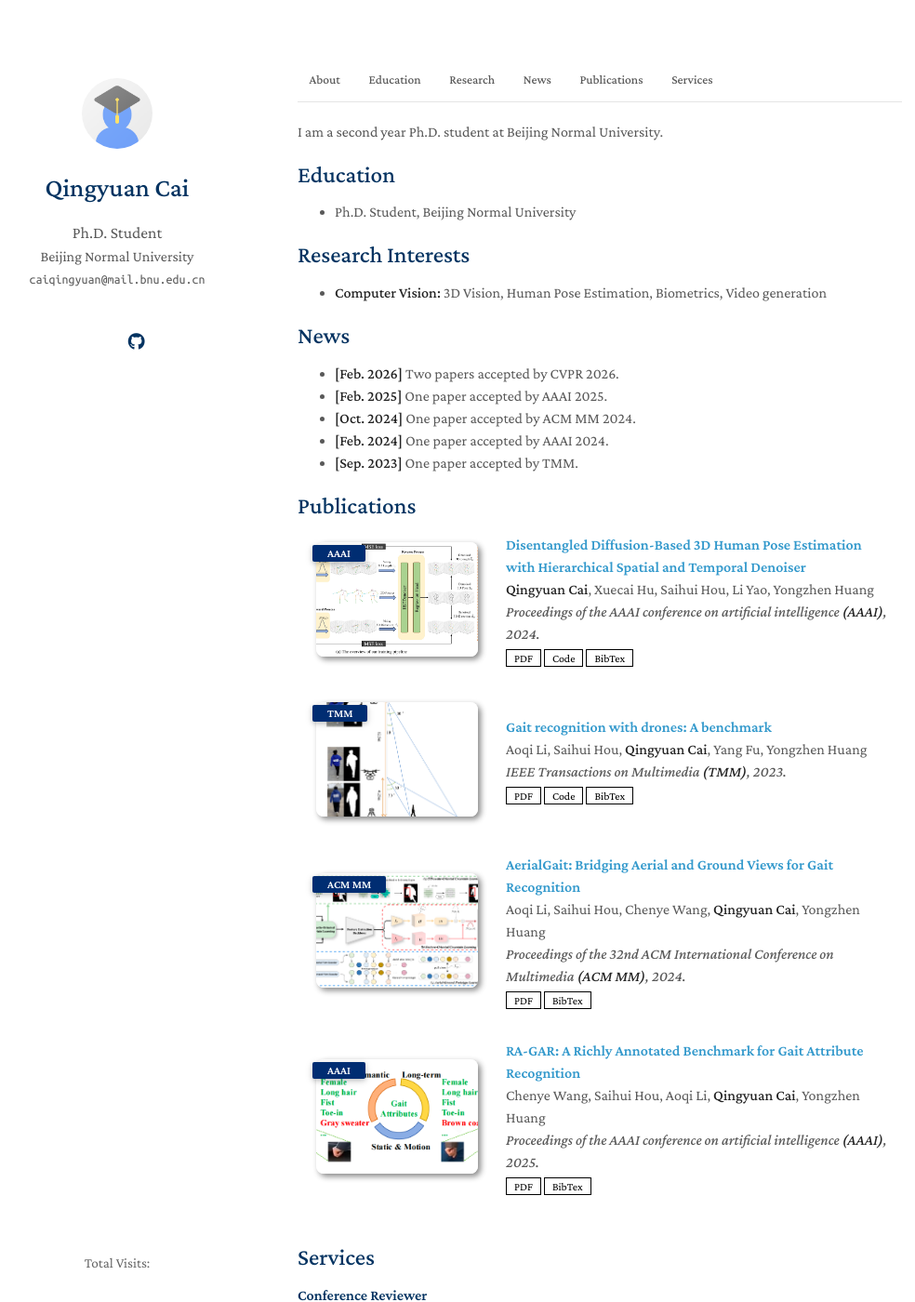
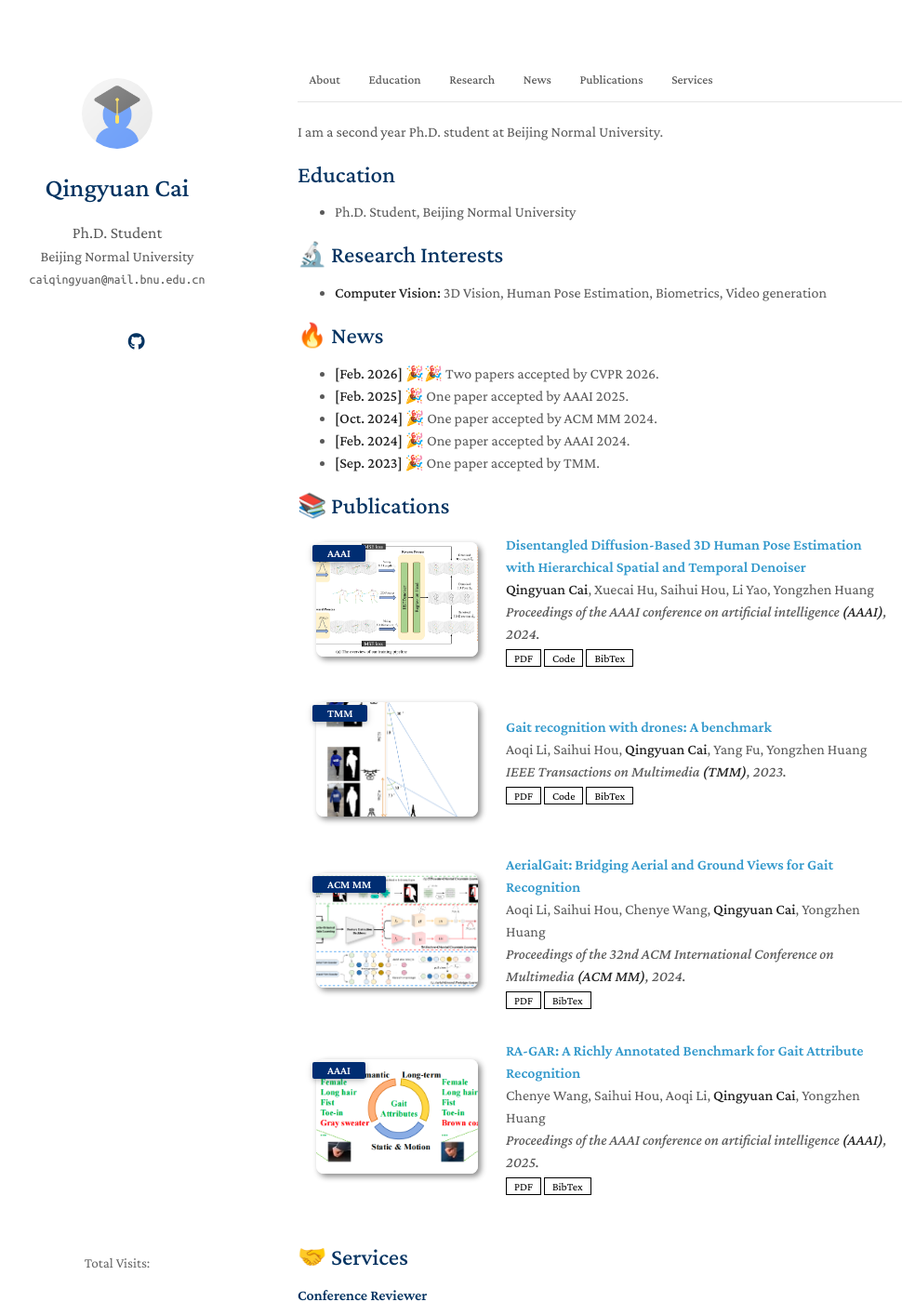
Before and after one commit to Andyen512/Andyen512.github.io, a Jekyll site: the page built from index.md, in a window 1280 px wide and 1400 px high. Shown: the whole window at 93% size, without its empty margins (150-1134 px from the left). Built offline with Jekyll 4.4.1, drawn with Linux system fonts in a browser that asks for light colours; comment, search, counter and statistics services are not loaded; a style sheet for code colours, icons or effects is not loaded.

Commit message:
update emoji

```diff
--- a/_includes/publications.md
+++ b/_includes/publications.md
@@ -1,4 +1,4 @@
-<h2 id="publications" class="anchor-target" style="margin: 2px 0px -15px;">Publications</h2>
+<h2 id="publications" class="anchor-target" style="margin: 2px 0px -15px;">📚 Publications</h2>
 
 <div class="publications">
 <ol class="bibliography">
--- a/_includes/services.md
+++ b/_includes/services.md
@@ -18,6 +18,6 @@
 - [International Journal of Computer Vision (IJCV)](https://www.springer.com/journal/11263) -->
 
 <span id="services" class="anchor-target"></span>
-## Services
+## 🤝 Services
 #### Conference Reviewer
 - [AAAI](https://aaai.org/conference/aaai/aaai-26/), [IJCAI](https://www.ijcai.org/), [PRCV](https://www.prcv.cn/)
--- a/index.md
+++ b/index.md
@@ -12,20 +12,20 @@ I am a second year Ph.D. student at Beijing Normal University.
 - Ph.D. Student, Beijing Normal University
 
 <span id="research" class="anchor-target"></span>
-## Research Interests
+## 🔬 Research Interests
 
 - **Computer Vision:** 3D Vision, Human Pose Estimation, Biometrics, Video generation
 <!-- - **Human Computer iteraction:** 3D Human Modelling -->
 <!-- - **Machine Learning:** meta-learning, incremental learning, transfer learning -->
 
 <span id="news" class="anchor-target"></span>
-## News
+## 🔥 News
 
-- **[Feb. 2026]** Two papers accepted by CVPR 2026.
-- **[Feb. 2025]** One paper accepted by AAAI 2025.
-- **[Oct. 2024]** One paper accepted by ACM MM 2024.
-- **[Feb. 2024]** One paper accepted by AAAI 2024.
-- **[Sep. 2023]** One paper accepted by TMM.
+- **[Feb. 2026]** 🎉🎉 Two papers accepted by CVPR 2026.
+- **[Feb. 2025]** 🎉 One paper accepted by AAAI 2025.
+- **[Oct. 2024]** 🎉 One paper accepted by ACM MM 2024.
+- **[Feb. 2024]** 🎉 One paper accepted by AAAI 2024.
+- **[Sep. 2023]** 🎉 One paper accepted by TMM.
 
 {% include_relative _includes/publications.md %}
 
```
